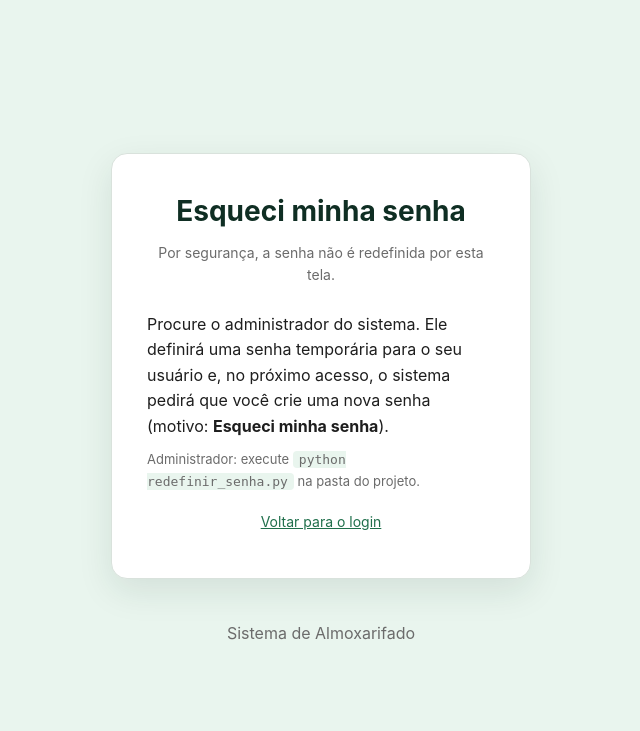
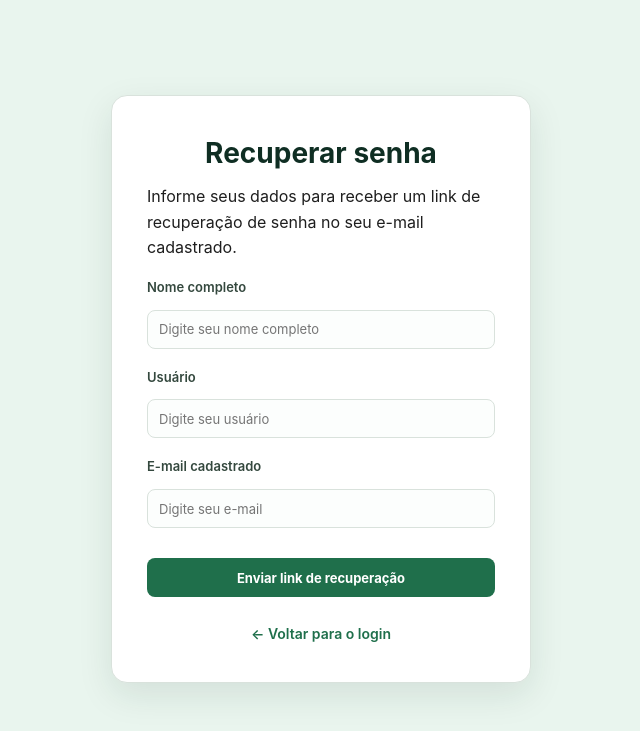
Before and after one commit to josemarcus1810/DS, a Flask app: page /esqueci_senha.html in a window 1280 px wide. Shown: the top 731 px of the page, without its empty margins (319-959 px from the left). Run offline with Flask 3, Linux system fonts and the light colour scheme.

Commit message:
Add files via upload

```diff
--- a/templates/esqueci_senha.html
+++ b/templates/esqueci_senha.html
@@ -1,41 +1,83 @@
+
 <!DOCTYPE html>
 <html lang="pt-BR">
 <head>
     <meta charset="UTF-8">
     <meta name="viewport" content="width=device-width, initial-scale=1.0">
-    <title>Esqueci minha senha - Almoxarifado</title>
+    <title>Recuperar senha - Almoxarifado</title>
+
     <link rel="stylesheet" href="{{ url_for('static', filename='style.css') }}">
 </head>
+
 <body class="pagina-login">
 
     <main class="login-container">
 
         <section class="login-card">
-            <h1>Esqueci minha senha</h1>
-            <p class="login-descricao">
-                Por segurança, a senha não é redefinida por esta tela.
+
+            <h1>Recuperar senha</h1>
+
+            <p>
+                Informe seus dados para receber um link de recuperação
+                de senha no seu e-mail cadastrado.
             </p>
 
-            <p>
-                Procure o administrador do sistema. Ele definirá uma senha
-                temporária para o seu usuário e, no próximo acesso, o sistema
-                pedirá que você crie uma nova senha
-                (motivo: <strong>Esqueci minha senha</strong>).
-            </p>
+            {% with mensagens = get_flashed_messages(with_categories=true) %}
+                {% for categoria, mensagem in mensagens %}
+                    <div class="mensagem {{ categoria }}">
+                        {{ mensagem }}
+                    </div>
+                {% endfor %}
+            {% endwith %}
 
-            <p class="ajuda">
-                Administrador: execute <code>python redefinir_senha.py</code>
-                na pasta do projeto.
-            </p>
+            <form method="POST">
 
-            <p class="login-link">
-                <a href="{{ url_for('login') }}">Voltar para o login</a>
-            </p>
+                <input
+                    type="hidden"
+                    name="csrf_token"
+                    value="{{ csrf_token() }}"
+                >
+
+                <label for="nome">Nome completo</label>
+                <input
+                    type="text"
+                    id="nome"
+                    name="nome"
+                    placeholder="Digite seu nome completo"
+                    required
+                >
+
+                <label for="usuario">Usuário</label>
+                <input
+                    type="text"
+                    id="usuario"
+                    name="usuario"
+                    placeholder="Digite seu usuário"
+                    required
+                >
+
+                <label for="email">E-mail cadastrado</label>
+                <input
+                    type="email"
+                    id="email"
+                    name="email"
+                    placeholder="Digite seu e-mail"
+                    required
+                >
+
+                <button type="submit">
+                    Enviar link de recuperação
+                </button>
+
+            </form>
+
+            <div class="voltar-login">
+                <a href="{{ url_for('login') }}" class="link-voltar-login">
+                    ← Voltar para o login
+                </a>
+            </div>
+
         </section>
-
-        <footer class="login-footer">
-            <p>Sistema de Almoxarifado</p>
-        </footer>
 
     </main>
 
```
Also changed, not shown: templates/gerenciar_usuarios.html (+11 -0 lines), templates/redefinir_senha.html (added, +84 -0 lines), static/style.css (line endings or trailing spaces).
